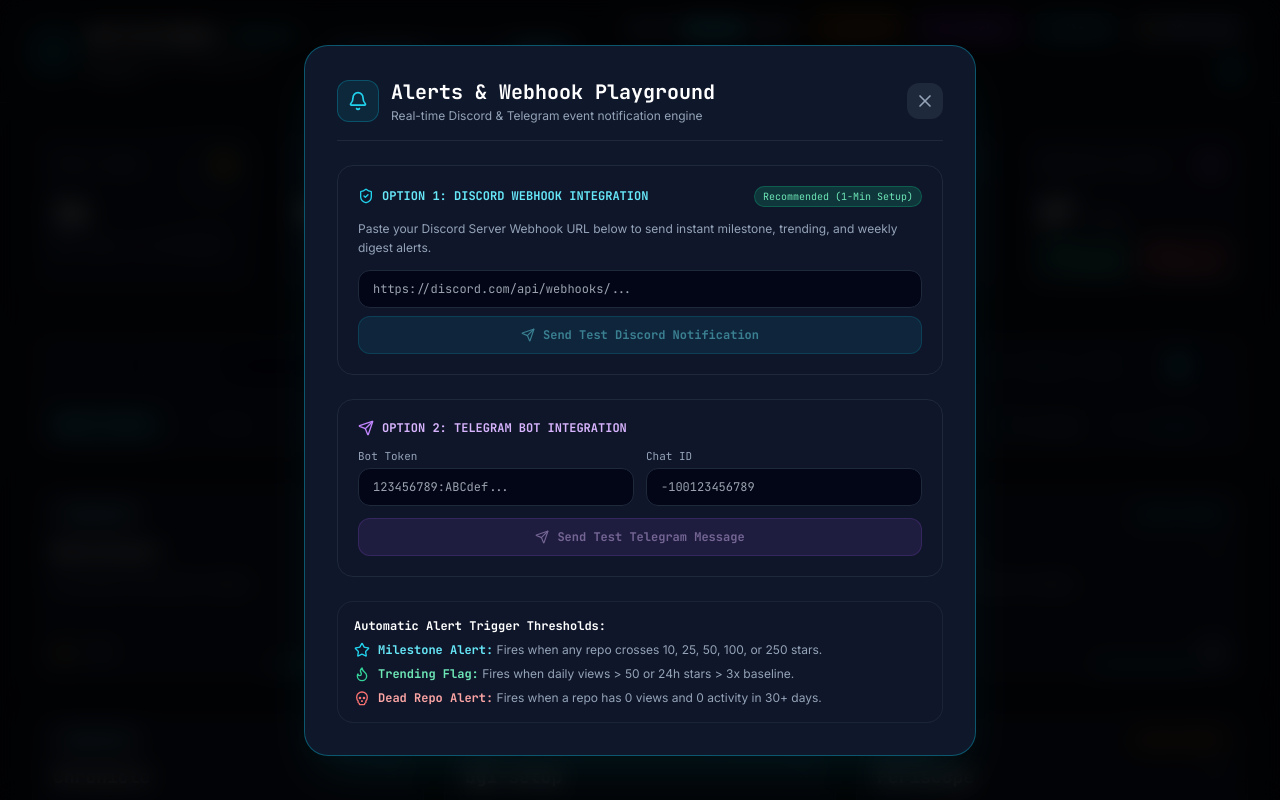
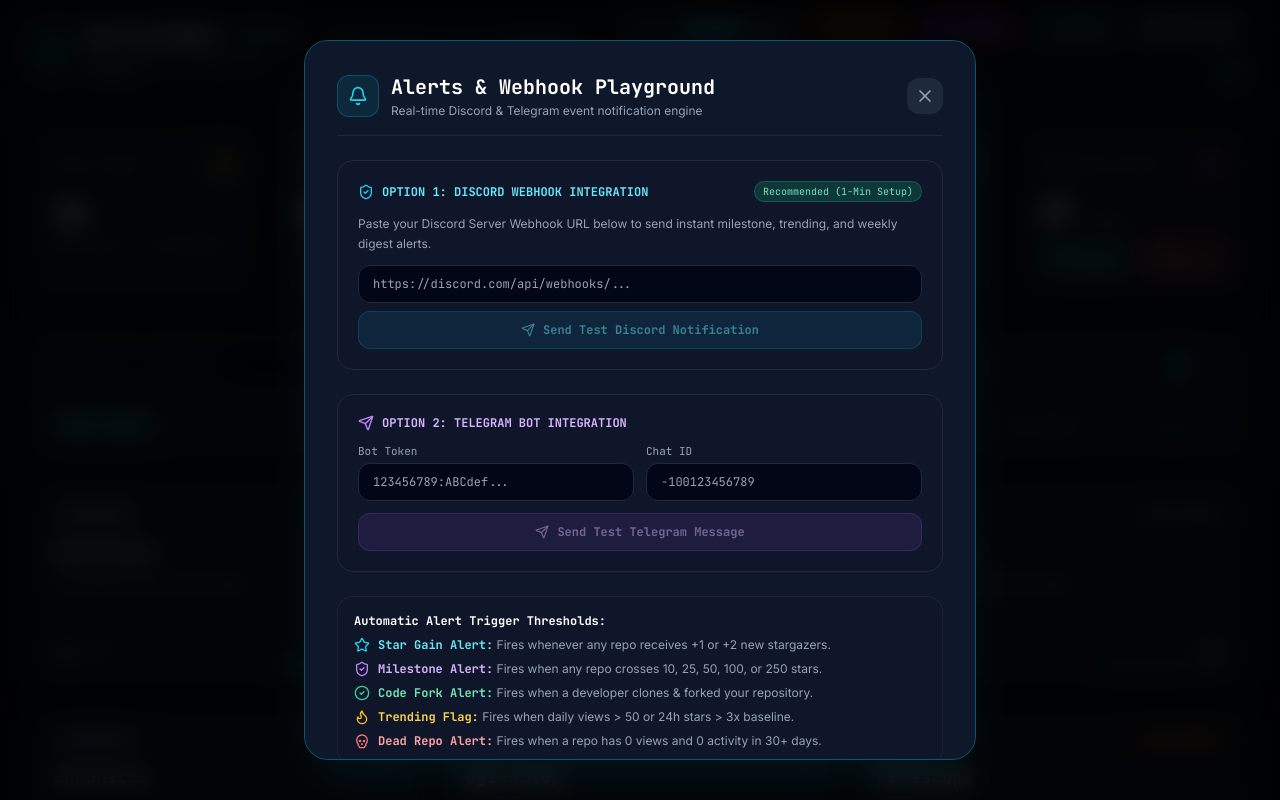
Before and after one commit to shlokkokk/Watchtower, a React (Vite) app: page / in a window 1280 px wide. Both pictures are taken after a click on the button "Alerts". Shown: the top 800 px of the page. Built offline with nearby package versions, Linux system fonts and the light colour scheme; the HTML template or start-up script is replaced by a standard one.

Commit message:
docs: update NotificationModal to display all alert triggers including Star Gain, Milestone, Code Fork, Trending, and Dead Repo alerts

```diff
--- a/src/components/NotificationModal.jsx
+++ b/src/components/NotificationModal.jsx
@@ -2,7 +2,7 @@
 import { X, Bell, Send, CheckCircle2, AlertTriangle, ShieldCheck, Star, Flame, Skull } from 'lucide-react';
 import { testDiscordWebhook, testTelegramWebhook } from '../services/notificationService';
 
-export function NotificationModal({ onClose, discordUrl, onSaveDiscordUrl }) {
+export function NotificationModal({ onClose, discordUrl, onSaveDiscordUrl, topRepoName = 'Watchtower' }) {
   const [urlInput, setUrlInput] = useState(discordUrl || '');
   const [telegramToken, setTelegramToken] = useState('');
   const [telegramChatId, setTelegramChatId] = useState('');
@@ -13,7 +13,7 @@
   const handleTestDiscord = async () => {
     setIsLoading(true);
     setStatusMsg(null);
-    const result = await testDiscordWebhook(urlInput, 'ShellStack', 50);
+    const result = await testDiscordWebhook(urlInput, topRepoName, 50);
     setIsLoading(false);
     setStatusMsg(result);
     if (result.success) {
@@ -24,7 +24,7 @@
   const handleTestTelegram = async () => {
     setIsLoading(true);
     setStatusMsg(null);
-    const result = await testTelegramWebhook(telegramToken, telegramChatId);
+    const result = await testTelegramWebhook(telegramToken, telegramChatId, topRepoName);
     setIsLoading(false);
     setStatusMsg(result);
   };
@@ -143,11 +143,19 @@
           <p className="text-white font-mono font-bold">Automatic Alert Trigger Thresholds:</p>
           <div className="flex items-center gap-2">
             <Star className="w-4 h-4 text-cyan-400 shrink-0" />
-            <span><strong className="text-cyan-300 font-mono">Milestone Alert:</strong> Fires when any repo crosses 10, 25, 50, 100, or 250 stars.</span>
+            <span><strong className="text-cyan-300 font-mono">Star Gain Alert:</strong> Fires whenever any repo receives +1 or +2 new stargazers.</span>
           </div>
           <div className="flex items-center gap-2">
-            <Flame className="w-4 h-4 text-emerald-400 shrink-0" />
-            <span><strong className="text-emerald-300 font-mono">Trending Flag:</strong> Fires when daily views &gt; 50 or 24h stars &gt; 3x baseline.</span>
+            <ShieldCheck className="w-4 h-4 text-purple-400 shrink-0" />
+            <span><strong className="text-purple-300 font-mono">Milestone Alert:</strong> Fires when any repo crosses 10, 25, 50, 100, or 250 stars.</span>
+          </div>
+          <div className="flex items-center gap-2">
+            <CheckCircle2 className="w-4 h-4 text-emerald-400 shrink-0" />
+            <span><strong className="text-emerald-300 font-mono">Code Fork Alert:</strong> Fires when a developer clones & forked your repository.</span>
+          </div>
+          <div className="flex items-center gap-2">
+            <Flame className="w-4 h-4 text-amber-400 shrink-0" />
+            <span><strong className="text-amber-300 font-mono">Trending Flag:</strong> Fires when daily views &gt; 50 or 24h stars &gt; 3x baseline.</span>
           </div>
           <div className="flex items-center gap-2">
             <Skull className="w-4 h-4 text-red-400 shrink-0" />
```
